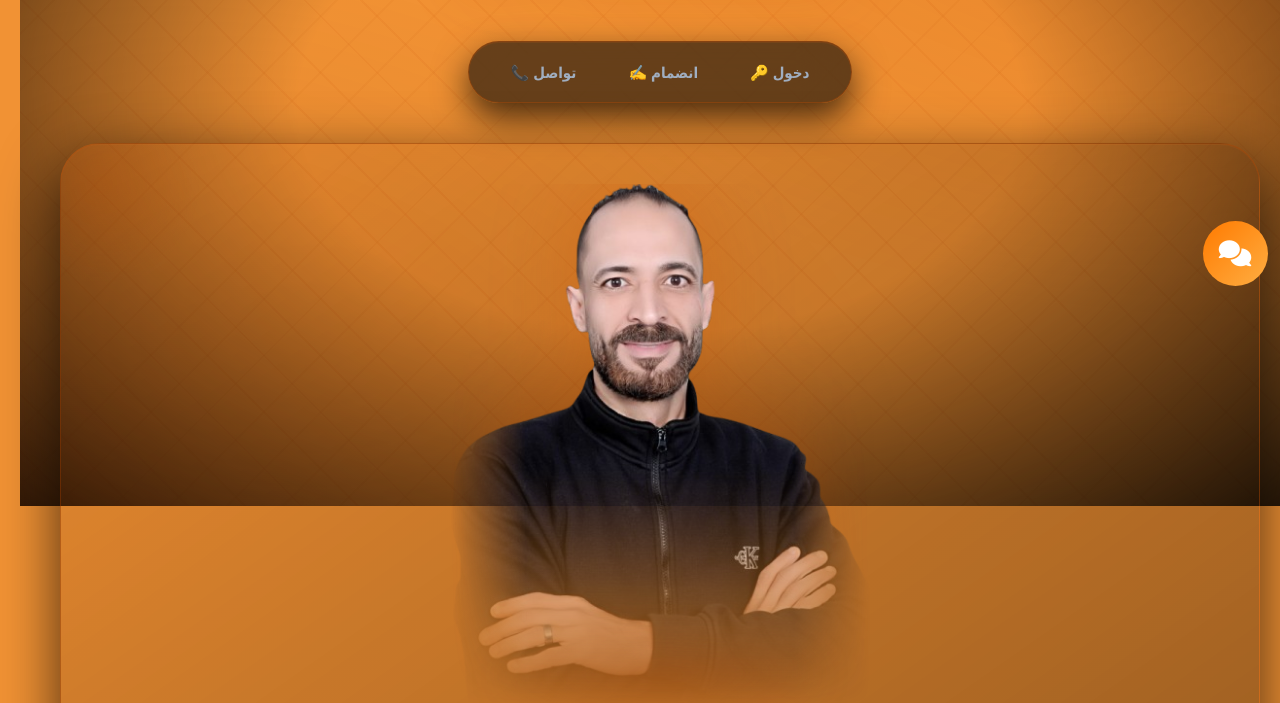
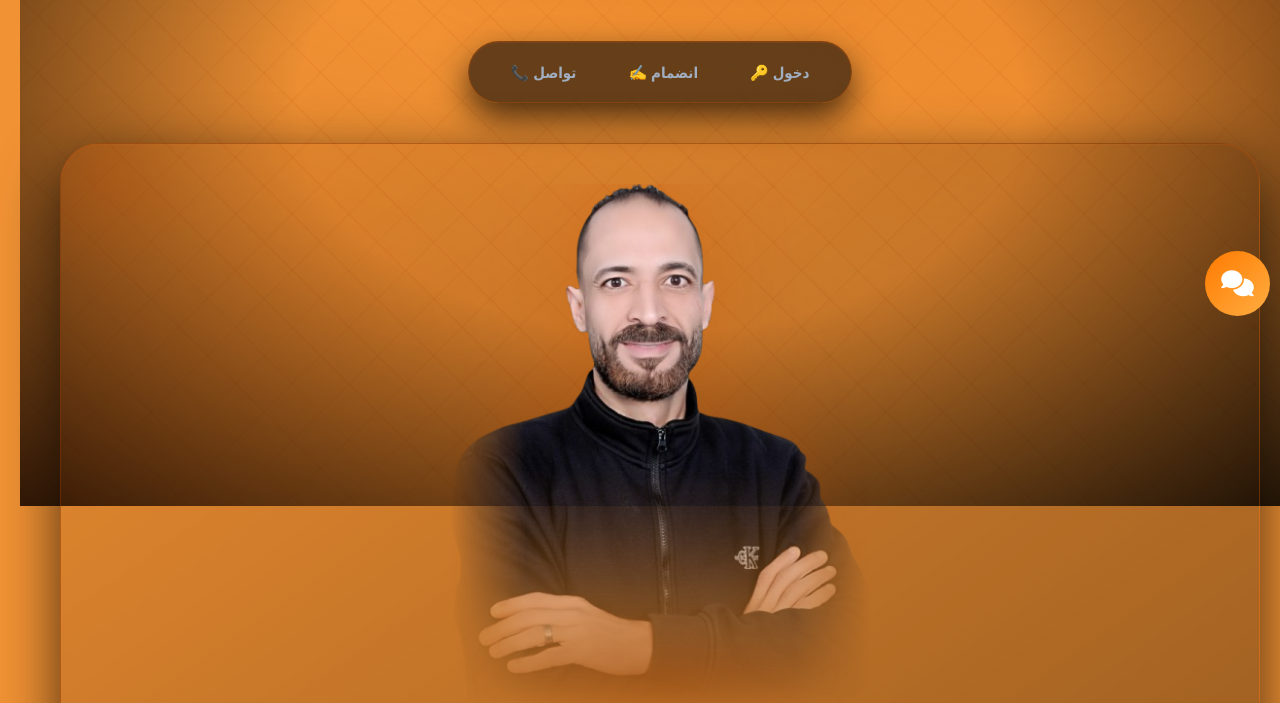
Before and after one commit to omarabdabdelftah007-arch/elgeneral, a Django app: page / in a window 1280 px wide. Shown: the part 294-997 px from the top of the page. Run offline with Django 5.2, Linux system fonts and the light colour scheme; data comes from the database, SQL or seed files in the repository; data that the repository does not hold is empty.

Commit message:
force update styles in home.html

```diff
--- a/templates/home.html
+++ b/templates/home.html
@@ -528,7 +528,7 @@
     height: auto !important;
     display: flex !important;
     flex-direction: column-reverse !important;
-    align-items: center !important;
+    align-items: bottom !important;
     z-index: 999999 !important;
 }
 
@@ -553,7 +553,7 @@
 .fab-options {
     display: flex;
     flex-direction: column;
-    gap: 10px;
+    gap: 0px;
     opacity: 0;
     visibility: hidden;
     transform: translateY(20px);
```
